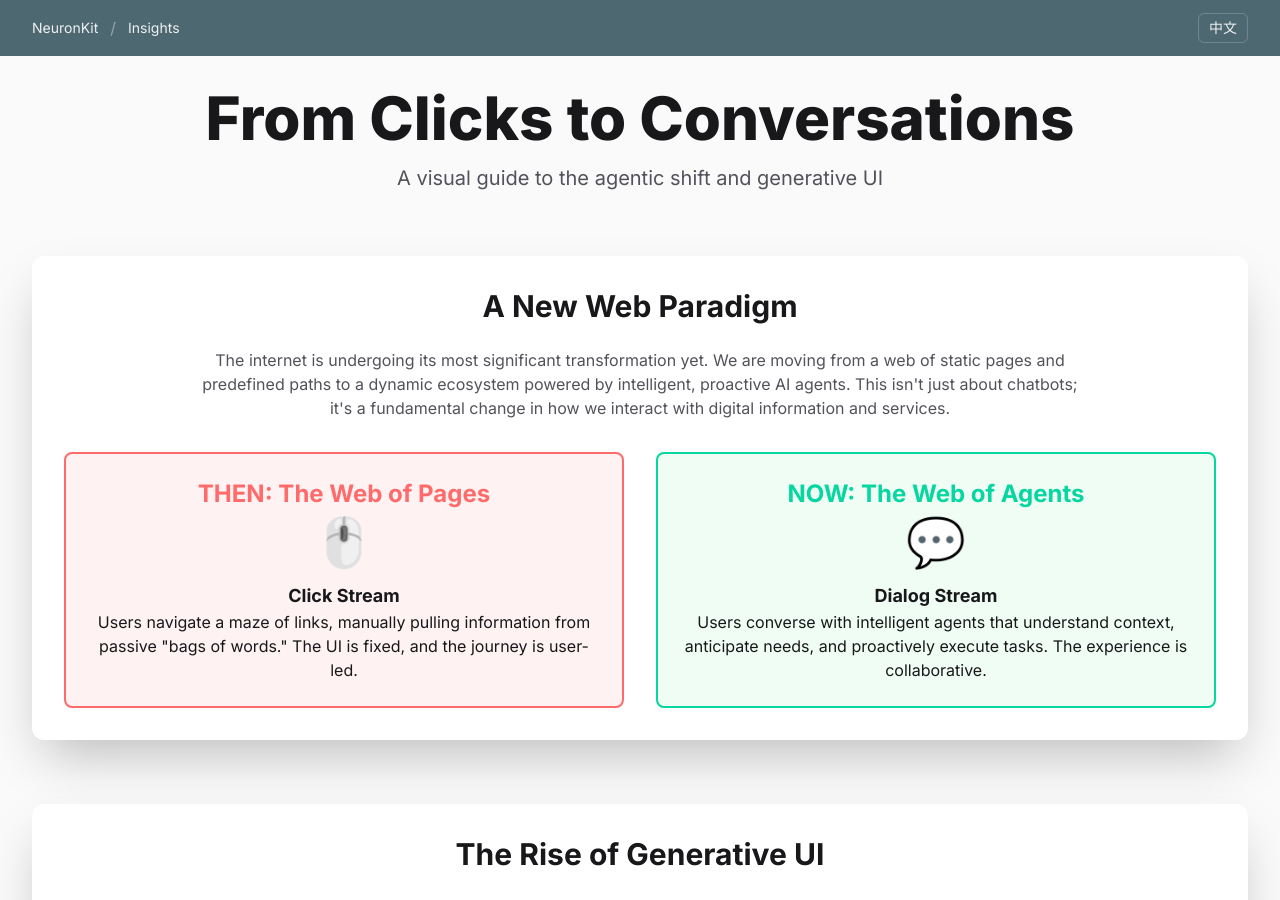
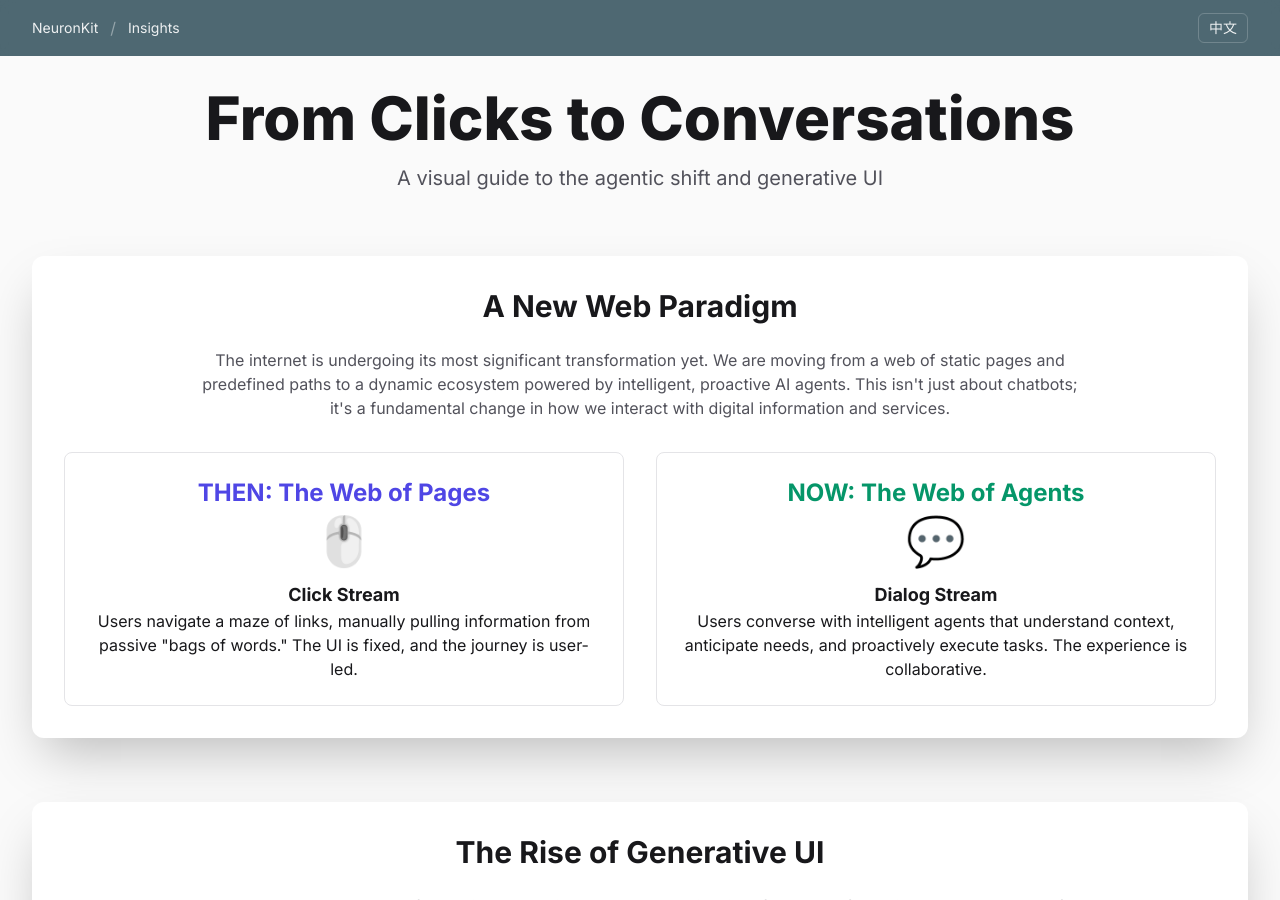
Before and after one commit to finogeeks/finogeeks.github.io, a Jekyll site: the page built from en/neuronkit/insights/from_clickstream_to_dialogstream.html, in a window 1280 px wide and 900 px high. Built offline with Jekyll 4.4.1, drawn with Linux system fonts in a browser that asks for light colours; nearby versions of some CDN libraries.

Commit message:
improve style

```diff
--- a/en/neuronkit/insights/from_clickstream_to_dialogstream.html
+++ b/en/neuronkit/insights/from_clickstream_to_dialogstream.html
@@ -12,6 +12,23 @@ layout: none
     <link rel="preconnect" href="https://fonts.googleapis.com">
     <link rel="preconnect" href="https://fonts.gstatic.com" crossorigin>
     <link href="https://fonts.googleapis.com/css2?family=Inter:wght@400;500;700;800&display=swap" rel="stylesheet">
+    <script>
+      // Align dark mode behavior with main site
+      (function(){
+        try {
+          var mq = window.matchMedia && window.matchMedia('(prefers-color-scheme: dark)');
+          function apply(){
+            if (mq && mq.matches) document.documentElement.classList.add('dark');
+            else document.documentElement.classList.remove('dark');
+          }
+          apply();
+          if (mq) {
+            if (mq.addEventListener) mq.addEventListener('change', function(){ apply(); location.reload(); });
+            else if (mq.addListener) mq.addListener(function(){ apply(); location.reload(); });
+          }
+        } catch (e) {}
+      })();
+    </script>
     <style>
         body { font-family: 'Inter', sans-serif; background-color: transparent; }
     </style>
@@ -34,14 +51,14 @@ layout: none
                 <h2 class="text-3xl font-bold text-center mb-6">A New Web Paradigm</h2>
                 <p class="max-w-4xl mx-auto text-center text-zinc-600 dark:text-zinc-300 mb-8">The internet is undergoing its most significant transformation yet. We are moving from a web of static pages and predefined paths to a dynamic ecosystem powered by intelligent, proactive AI agents. This isn't just about chatbots; it's a fundamental change in how we interact with digital information and services.</p>
                 <div class="grid grid-cols-1 md:grid-cols-2 gap-8 text-center">
-                    <div class="bg-red-50 p-6 rounded-lg border-2 border-[#FF6B6B]">
-                        <h3 class="text-2xl font-bold mb-2 text-[#FF6B6B]">THEN: The Web of Pages</h3>
+                    <div class="p-6 rounded-lg border border-zinc-200 dark:border-zinc-800 bg-white dark:bg-zinc-900">
+                        <h3 class="text-2xl font-bold mb-2 text-indigo-600 dark:text-indigo-300">THEN: The Web of Pages</h3>
                         <p class="text-5xl mb-4">🖱️</p>
                         <p class="font-semibold text-lg">Click Stream</p>
                         <p>Users navigate a maze of links, manually pulling information from passive "bags of words." The UI is fixed, and the journey is user-led.</p>
                     </div>
-                    <div class="bg-green-50 p-6 rounded-lg border-2 border-[#06D6A0]">
-                        <h3 class="text-2xl font-bold mb-2 text-[#06D6A0]">NOW: The Web of Agents</h3>
+                    <div class="p-6 rounded-lg border border-zinc-200 dark:border-zinc-800 bg-white dark:bg-zinc-900">
+                        <h3 class="text-2xl font-bold mb-2 text-emerald-600 dark:text-emerald-300">NOW: The Web of Agents</h3>
                         <p class="text-5xl mb-4">💬</p>
                         <p class="font-semibold text-lg">Dialog Stream</p>
                         <p>Users converse with intelligent agents that understand context, anticipate needs, and proactively execute tasks. The experience is collaborative.</p>
@@ -76,12 +93,12 @@ layout: none
                 <h2 class="text-3xl font-bold text-center mb-6">Protocols for a Generative UI: MCP-UI & AG-UI</h2>
                 <p class="max-w-4xl mx-auto text-center text-zinc-600 dark:text-zinc-300 mb-8">To bring generative UI to life, the web needs new protocols. MCP-UI and AG-UI are proposed standards that provide the technical framework for agents to generate and present dynamic user interfaces. They bridge the gap between an agent's logic and the visual experience.</p>
                 <div class="grid grid-cols-1 md:grid-cols-2 gap-8 items-center text-center">
-                     <div class="p-6 rounded-lg bg-[#F0F4F8] border-2 border-[#118AB2] h-full flex flex-col justify-center">
-                        <h3 class="text-2xl font-bold mb-2 text-[#118AB2]">MCP-UI</h3>
+                     <div class="p-6 rounded-lg bg-white dark:bg-zinc-900 border border-zinc-200 dark:border-zinc-800 h-full flex flex-col justify-center">
+                        <h3 class="text-2xl font-bold mb-2 text-indigo-600 dark:text-indigo-300">MCP-UI</h3>
                         <p class="text-lg">Generates individual, contextual UI components (e.g., forms, lists, buttons) for a specific user query. It's the protocol for a server to send a UI to a client, like a single 'card' in a chat stream.</p>
                     </div>
-                    <div class="p-6 rounded-lg bg-[#F0F4F8] border-2 border-[#06D6A0] h-full flex flex-col justify-center">
-                        <h3 class="text-2xl font-bold mb-2 text-[#06D6A0]">AG-UI</h3>
+                    <div class="p-6 rounded-lg bg-white dark:bg-zinc-900 border border-zinc-200 dark:border-zinc-800 h-full flex flex-col justify-center">
+                        <h3 class="text-2xl font-bold mb-2 text-emerald-600 dark:text-emerald-300">AG-UI</h3>
                         <p class="text-lg">Represents the full-fledged user interface of an agent-as-an-app. It's a cohesive, persistent interface for a proactive agent to manage complex tasks and provide a dedicated "human-in-the-loop" experience.</p>
                     </div>
                 </div>
@@ -104,17 +121,17 @@ layout: none
                     </div>
                     <div>
                         <ul class="space-y-4 text-left">
-                            <li class="p-4 bg-gray-50 rounded-lg">
-                                <strong class="text-[#118AB2]">Shift to Structured Actions:</strong> Replaces fragile UI scraping with robust, standardized API-like calls, improving accuracy and efficiency.
+                            <li class="p-4 rounded-lg bg-zinc-50 dark:bg-zinc-800/40">
+                                <strong class="text-indigo-600 dark:text-indigo-300">Shift to Structured Actions:</strong> Replaces fragile UI scraping with robust, standardized API-like calls, improving accuracy and efficiency.
                             </li>
-                            <li class="p-4 bg-gray-50 rounded-lg">
-                                <strong class="text-[#06D6A0]">Scoped Authentication:</strong> Provides fine-grained, secure access control for agents, allowing them to perform actions on a user's behalf safely.
+                            <li class="p-4 rounded-lg bg-zinc-50 dark:bg-zinc-800/40">
+                                <strong class="text-emerald-600 dark:text-emerald-300">Scoped Authentication:</strong> Provides fine-grained, secure access control for agents, allowing them to perform actions on a user's behalf safely.
                             </li>
-                             <li class="p-4 bg-gray-50 rounded-lg">
-                                <strong class="text-[#FFD166]">Outcome-Based Incentives:</strong> Shifts the web's business model from an attention economy (views, clicks) to a value economy (successful task completion).
+                             <li class="p-4 rounded-lg bg-zinc-50 dark:bg-zinc-800/40">
+                                <strong class="text-amber-600 dark:text-amber-300">Outcome-Based Incentives:</strong> Shifts the web's business model from an attention economy (views, clicks) to a value economy (successful task completion).
                             </li>
-                            <li class="p-4 bg-gray-50 rounded-lg">
-                                <strong class="text-[#FF6B6B]">Standardized Distribution:</strong> Creates a mechanism for agents to discover, rate, and select the best tools or services for a given task.
+                            <li class="p-4 rounded-lg bg-zinc-50 dark:bg-zinc-800/40">
+                                <strong class="text-rose-500 dark:text-rose-300">Standardized Distribution:</strong> Creates a mechanism for agents to discover, rate, and select the best tools or services for a given task.
                             </li>
                         </ul>
                     </div>
@@ -125,19 +142,19 @@ layout: none
                  <h2 class="text-3xl font-bold text-center mb-6">Core Challenges on the Path Forward</h2>
                  <p class="max-w-4xl mx-auto text-center text-zinc-600 dark:text-zinc-300 mb-8">Making the web truly "agent-native" requires solving fundamental challenges that arise when machines, not humans, are the primary users. The current web ecosystem was not designed for this new paradigm.</p>
                  <div class="grid grid-cols-1 md:grid-cols-2 lg:grid-cols-4 gap-6 text-center">
-                    <div class="p-6 rounded-lg bg-gray-50 border-t-4 border-[#FF6B6B]">
+                    <div class="p-6 rounded-lg bg-white dark:bg-zinc-900 border border-zinc-200 dark:border-zinc-800">
                         <h3 class="text-xl font-bold mb-2">Accuracy & Efficiency</h3>
                         <p>Agents parsing visual layouts (VLM) or DOM trees is slow, costly, and unreliable. A shift to structured, semantic communication is essential.</p>
                     </div>
-                     <div class="p-6 rounded-lg bg-gray-50 border-t-4 border-[#FFD166]">
+                     <div class="p-6 rounded-lg bg-white dark:bg-zinc-900 border border-zinc-200 dark:border-zinc-800">
                         <h3 class="text-xl font-bold mb-2">Security</h3>
                         <p>How can users safely grant agents the authority to act on their behalf without exposing credentials or granting overly broad permissions?</p>
                     </div>
-                     <div class="p-6 rounded-lg bg-gray-50 border-t-4 border-[#06D6A0]">
+                     <div class="p-6 rounded-lg bg-white dark:bg-zinc-900 border border-zinc-200 dark:border-zinc-800">
                         <h3 class="text-xl font-bold mb-2">Business Model</h3>
                         <p>The attention-based economy (ads, clicks) breaks down with agents. New models based on metered access or verifiable outcomes are needed.</p>
                     </div>
-                     <div class="p-6 rounded-lg bg-gray-50 border-t-4 border-[#118AB2]">
+                     <div class="p-6 rounded-lg bg-white dark:bg-zinc-900 border border-zinc-200 dark:border-zinc-800">
                         <h3 class="text-xl font-bold mb-2">Distribution</h3>
                         <p>With code being cheap, how will an agent discover, evaluate, and choose the best tool from a sea of overlapping providers without a standardized system?</p>
                     </div>
@@ -160,6 +177,15 @@ layout: none
     </div>
 
     <script>
+        // Chart.js theming aligned to dark mode
+        const mq = window.matchMedia('(prefers-color-scheme: dark)');
+        const isDark = () => document.documentElement.classList.contains('dark') || (mq && mq.matches);
+        const palette = () => ({
+            text: isDark() ? '#e5e7eb' : '#4A5568',
+            grid: isDark() ? '#334155' : '#E2E8F0',
+            tooltipBg: isDark() ? '#0b132b' : '#073B4C'
+        });
+
         const wrapLabel = (label, maxLength = 16) => {
             if (typeof label !== 'string' || label.length <= maxLength) {
                 return label;
@@ -196,7 +222,7 @@ layout: none
             plugins: {
                 legend: {
                     labels: {
-                        color: '#4A5568',
+                        color: palette().text,
                         font: {
                             family: "'Inter', sans-serif",
                             size: 14,
@@ -207,7 +233,7 @@ layout: none
                     callbacks: {
                         title: tooltipTitleCallback
                     },
-                    backgroundColor: '#073B4C',
+                    backgroundColor: palette().tooltipBg,
                     titleFont: { size: 16, family: "'Inter', sans-serif" },
                     bodyFont: { size: 14, family: "'Inter', sans-serif" },
                     padding: 12,
@@ -216,11 +242,11 @@ layout: none
             },
             scales: {
                 y: {
-                    ticks: { color: '#4A5568', font: { family: "'Inter', sans-serif" } },
-                    grid: { color: '#E2E8F0' }
+                    ticks: { color: palette().text, font: { family: "'Inter', sans-serif" } },
+                    grid: { color: palette().grid }
                 },
                 x: {
-                    ticks: { color: '#4A5568', font: { family: "'Inter', sans-serif" } },
+                    ticks: { color: palette().text, font: { family: "'Inter', sans-serif" } },
                     grid: { display: false }
                 }
             }
@@ -257,13 +283,13 @@ layout: none
                         stacked: true,
                         ticks: {
                             callback: function(value) { return value + '%' },
-                            color: '#4A5568'
+                            color: palette().text
                         },
-                        grid: { color: '#E2E8F0' }
+                        grid: { color: palette().grid }
                     },
                     x: {
                         stacked: true,
-                        ticks: { color: '#4A5568' },
+                        ticks: { color: palette().text },
                         grid: { display: false }
                     }
                 }
@@ -297,7 +323,7 @@ layout: none
                     legend: {
                         position: 'bottom',
                         labels: {
-                            color: '#4A5568',
+                            color: palette().text,
                             font: {
                                 family: "'Inter', sans-serif",
                                 size: 12
@@ -310,7 +336,7 @@ layout: none
                          callbacks: {
                             title: tooltipTitleCallback
                         },
-                        backgroundColor: '#073B4C',
+                        backgroundColor: palette().tooltipBg,
                         titleFont: { size: 16, family: "'Inter', sans-serif" },
                         bodyFont: { size: 14, family: "'Inter', sans-serif" },
                         padding: 12,
--- a/zh/neuronkit/index.html
+++ b/zh/neuronkit/index.html
@@ -282,7 +282,7 @@ flowchart LR
             <svg xmlns="http://www.w3.org/2000/svg" viewBox="0 0 24 24" fill="none" stroke="currentColor" stroke-width="2" class="h-5 w-5 text-indigo-600"><circle cx="12" cy="12" r="9"/><path d="M9 12l2 2 4-4"/></svg>
             <h3 class="font-semibold text-lg">以“加装”为先，而非重写</h3>
           </div>
-          <p class="mt-2 text-zinc-700 dark:text-zinc-300">最小扰动地把现有应用与设备升级为智能体系统。无需重建遗留平台，通过中间件叠加上下文、对话与安全自动化——延长现有投入的寿命与价值。</p>
+          <p class="mt-2 text-zinc-700 dark:text-zinc-300">最小改动地把现有应用与设备升级为智能体系统。无需重建现存平台，通过中间件叠加上下文、对话与安全自动化——延长现有投入的寿命与价值。</p>
         </div>
       </div>
     </div>
```
Also changed, not shown: other parts of zh/neuronkit/index.html (+1 -1 lines).
